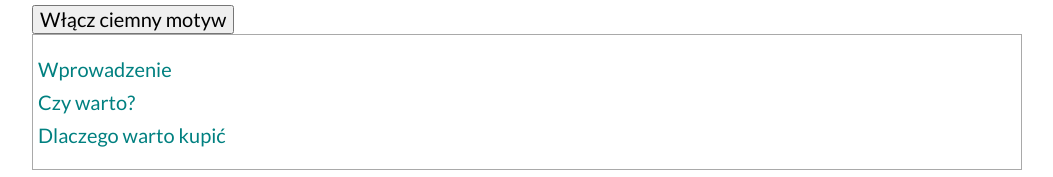
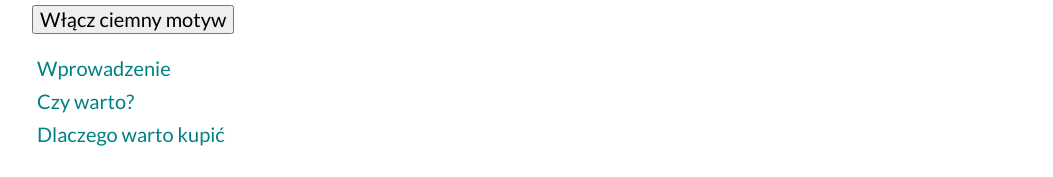
Before and after one commit to LeszekM12/homepage, a plain HTML site: page index.html in a window 1280 px wide. Shown: the top 177 px of the page, without its empty margins (113-1166 px from the left). Drawn offline with nearby package versions, Linux system fonts and the light colour scheme.

Commit message:
navigation border deleted

```diff
--- a/css/navigation.css
+++ b/css/navigation.css
@@ -1,5 +1,4 @@
 .navigation {
-    border: 1px solid darkgrey;
 }
 
 .navigation__list {
```
